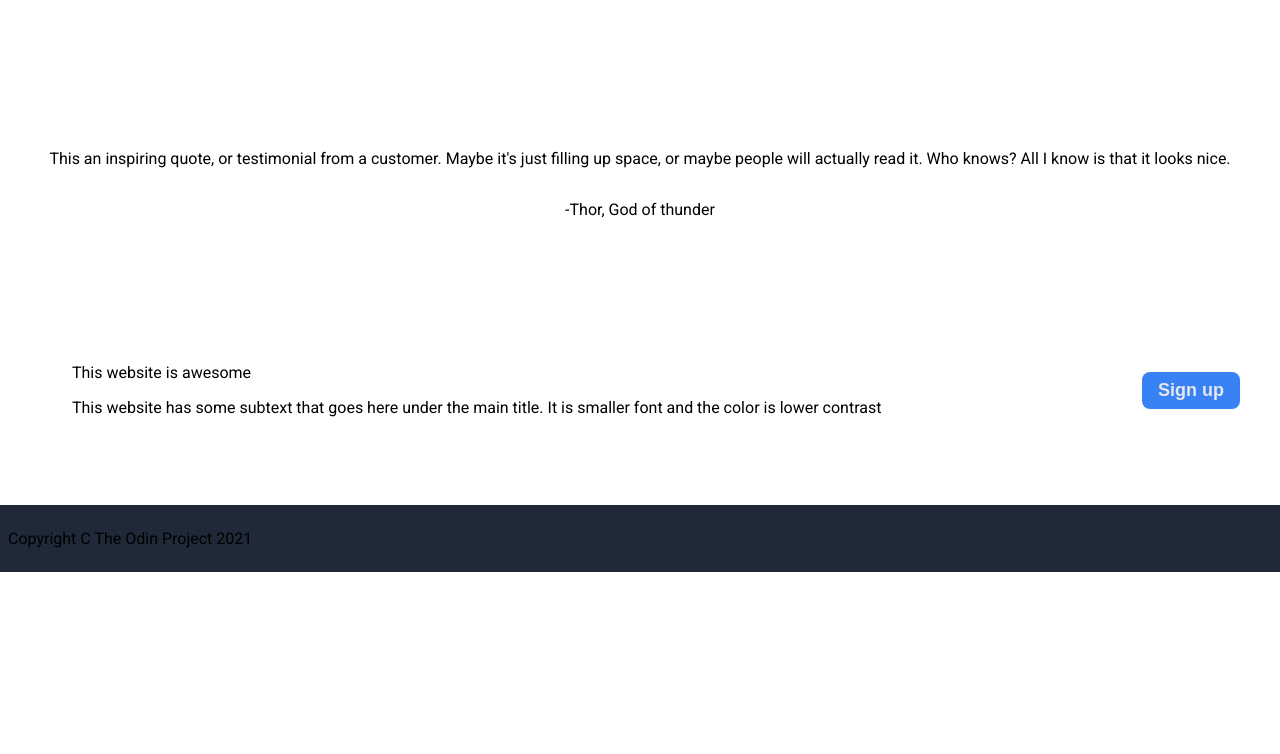
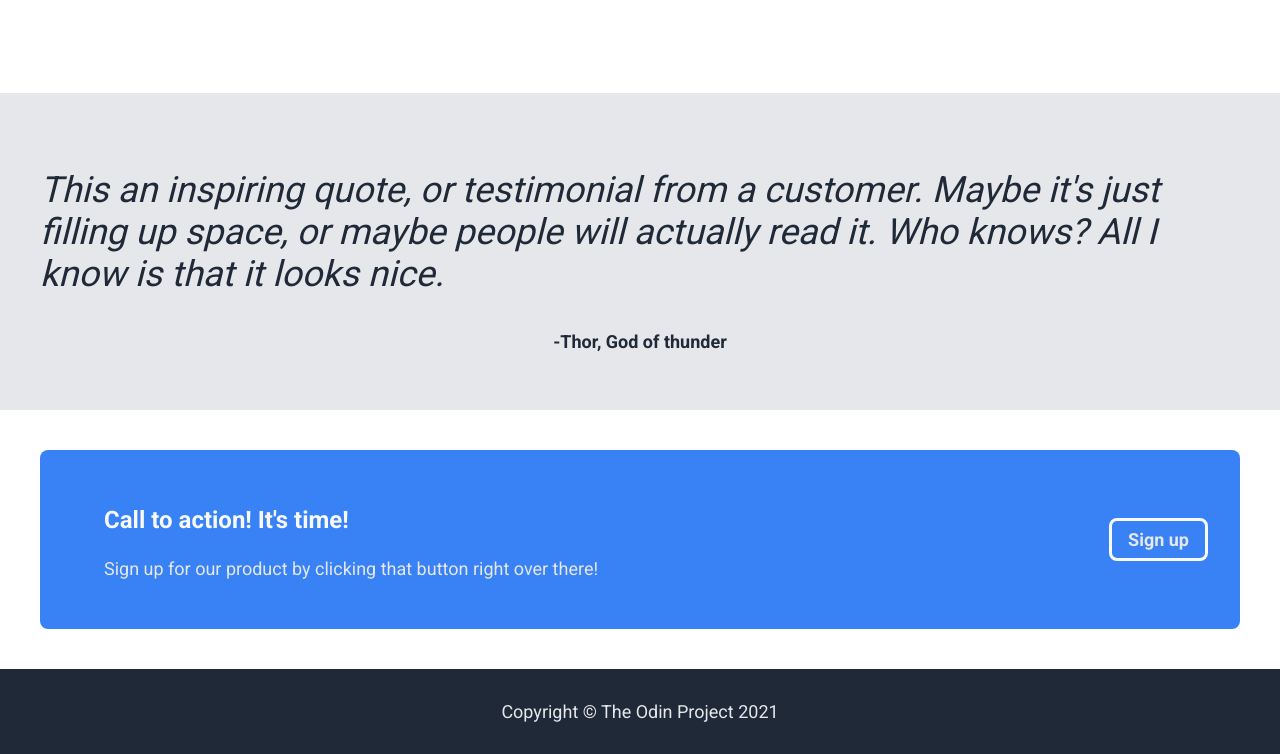
Before and after one commit to jleander12/sample-website, a plain HTML site: page index.html in a window 1280 px wide. Shown: the part 1047-1801 px from the top of the page. Before the commit the page ends 1619 px from the top, so only its background shows below. Drawn offline with Linux system fonts and the light colour scheme.

Commit message:
Complete remaining section formatting
Added formating for quote section and call to action section.

```diff
--- a/css/styles.css
+++ b/css/styles.css
@@ -55,8 +55,7 @@ body {
   margin-top: auto;
   height: auto;
   display: flex;
-  background: #eeeeee;
-  padding: 8px;
+  padding: 32px;
 }
 
 .left-links {
@@ -73,8 +72,9 @@ body {
   flex: 0 1 auto;
   margin: 0px 0px 0px auto;
   display: flex;
-  gap: 8px;
+  gap: 32px;
   align-content: center;
+  padding-right: 40px;
 }
 
 img {
@@ -90,6 +90,12 @@ img {
   margin: 0 auto;
 }
 
+.modal {
+  background: #3882F6;
+  padding: 0px 32px;
+  border-radius: 8px;
+}
+
 button {
   border: none;
   padding: 8px 16px;
@@ -98,6 +104,7 @@ button {
   font-size: 18px;
   font-weight: bold;
   color: #E5E7EB;
+  font-family: Roboto, sans-serif;
 }
 
 input {
@@ -128,25 +135,60 @@ a {
   font-size: 48px;
   font-weight: bolder;
   color: #F9FAF8;
+  font-family: Roboto, sans-serif;
 }
 
 .secondary, .link {
   font-size: 18px;
   color: #E5E7EB;
+  font-family: Roboto, sans-serif;
 }
 
 .logo {
   font-size: 24px;
   color: #F9FAF8;
+  font-weight: bold;
+  font-family: Roboto, sans-serif;
 }
 
 .info-header {
   font-size: 36px;
   font-weight: bolder;
   color: #1F2937;
+  font-family: Roboto, sans-serif;
 }
 
 .info {
   font-size: 18px;
   color: #1F2937;
+  font-family: Roboto, sans-serif;
 }
+
+.quote-background {
+  background: #E5E7EB;
+}s
+
+#inspiration {
+  font-size: 36px;
+  color: #1F2937;
+}
+
+.quote {
+  font-size: 36px;
+  color: #1F2937;
+  font-weight: lighter;
+}
+
+#thor {
+  font-size: 18px;
+  font-weight: bold;
+  color: #1F2937;
+  text-align: right;
+  margin-top: 0px;
+  font-family: Roboto, sans-serif;
+}
+
+#call-to-action {
+  border: solid;
+  border-color: #F9FAF8;
+}
--- a/index.html
+++ b/index.html
@@ -13,12 +13,12 @@
   <body>
     <nav class="header hero">
       <ul class="left-links">
-        <li><a class="logo" href="#">About</a></li>
+        <li><a class="logo" href="#">Header Logo</a></li>
       </ul>
       <ul class="right-links">
-        <li><a class="link" href="#">Profile</a></li>
-        <li><a class="link" href="#">Settings</a></li>
-        <li><a class="link" href="#">Store</a></li>
+        <li><a class="link" href="#">header link one</a></li>
+        <li><a class="link" href="#">header link two</a></li>
+        <li><a class="link" href="#">header link three</a></li>
       </ul>
     </nav>
 
@@ -55,20 +55,24 @@
       </div>
     </div>
 
-    <div class="content">
-      <p>This an inspiring quote, or testimonial from a customer. Maybe it's just filling up space, or maybe people will actually read it. Who knows? All I know is that it looks nice.</p>
-      <p>-Thor, God of thunder</p>
+    <div class="content quote-background">
+      <p class="quote"><em>This an inspiring quote, or testimonial from a customer. Maybe it's just filling up space, or maybe people will actually read it. Who knows? All I know is that it looks nice.</em></p>
+      <p id="thor">-Thor, God of thunder</p>
     </div>
 
     <div class="container">
-      <div class="item">
-        <p>This website is awesome</p>
-        <p>This website has some subtext that goes here under the main title. It is smaller font and the color is lower contrast</p>
+      <div class="container modal">
+        <div class="item">
+          <p class="logo">Call to action! It's time!</p>
+          <p class="secondary">Sign up for our product by clicking that button right over there!</p>
+        </div>
+          <button id="call-to-action">Sign up</button>
       </div>
-      <button>Sign up</button>
-    </div>
+      </div>
+
     <footer class="footer hero">
-      <p>Copyright C The Odin Project 2021</p>
+      <p class="link center">Copyright &copy; The Odin Project 2021</p>
     </footer>
+
   </body>
 </html>
```
